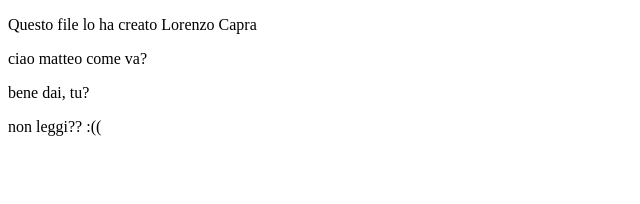
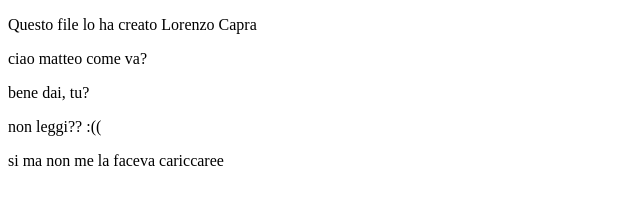
Before and after one commit to lorenzociao/test, a plain HTML site: page index.html in a window 1280 px wide. Shown: the whole page, without its empty margins (0-640 px from the left). Drawn offline with Linux system fonts and the light colour scheme.

Commit message:
Update index.html

```diff
--- a/index.html
+++ b/index.html
@@ -10,5 +10,6 @@
     <p>ciao matteo come va?</p>
     <p>bene dai, tu?</p>
     <p>non leggi?? :((</p>
+    <p>si ma non me la faceva cariccaree</p>
 </body>
 </html>
```
